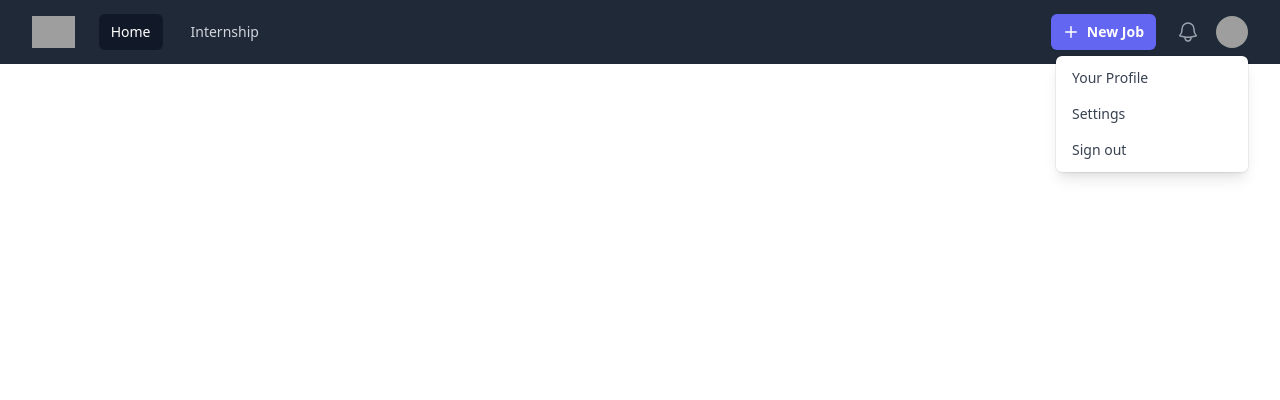
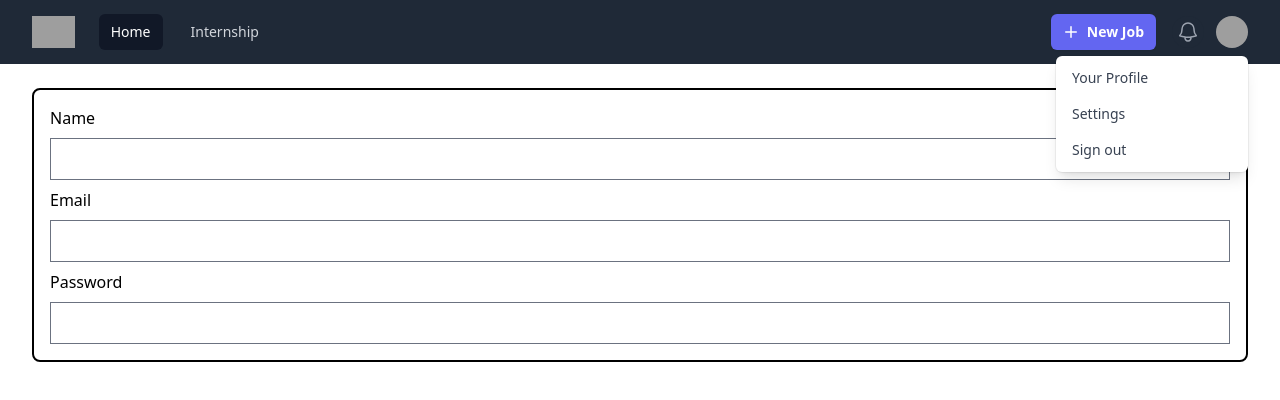
Before and after one commit to CP23SSI3/Frontend, a Nuxt app: page /test-validation in a window 1280 px wide. Shown: the top 400 px of the page. Built offline with nearby package versions, Linux system fonts and the light colour scheme; grey boxes are pictures that could not be loaded.

Commit message:
setup project: yup vee-validate

```diff
--- a/package.json
+++ b/package.json
@@ -23,6 +23,8 @@
     "@heroicons/vue": "^2.0.18",
     "sweetalert2": "^11.7.31",
     "tailwindcss": "^3.3.3",
-    "vue3-easy-data-table": "^1.5.47"
+    "vee-validate": "^4.11.7",
+    "vue3-easy-data-table": "^1.5.47",
+    "yup": "^1.3.1"
   }
 }
--- a/pages/index.vue
+++ b/pages/index.vue
@@ -15,6 +15,10 @@
   >
     Swal Alert
   </button>
+
+  <NuxtLink href="/test-easytable">View Vue3-EasyDataTable</NuxtLink>
+
+  <NuxtLink href="/test-validation">View yup & Vee validation</NuxtLink>
 </template>
 
 <script setup>
--- /dev/null
+++ b/pages/test-validation.vue
@@ -0,0 +1,34 @@
+<template>
+  <div>
+    <Form class="flex flex-col gap-2 p-4 border-2 border-black rounded-lg">
+      <label for="name">Name</label>
+      <Field name="name" :rules="isRequired" />
+      <ErrorMessage name="name" />
+
+      <label for="email">Email</label>
+      <Field name="email" :rules="emailRules" />
+      <ErrorMessage name="email" />
+
+      <label for="password">Password</label>
+      <Field name="password" type="password" :rules="passwordRules" />
+      <ErrorMessage name="password" />
+    </Form>
+  </div>
+</template>
+
+<script setup>
+import { Field, Form, ErrorMessage } from 'vee-validate'
+import * as yup from 'yup'
+
+function isRequired(value) {
+  if (value && value.trim()) {
+    return true
+  }
+  return 'This is required'
+}
+
+const emailRules = yup.string().required().email()
+const passwordRules = yup.string().required().min(8).max(14)
+</script>
+
+<style></style>
```
Also changed, not shown: 1 other file (tests, documents, lock files or other folders).
